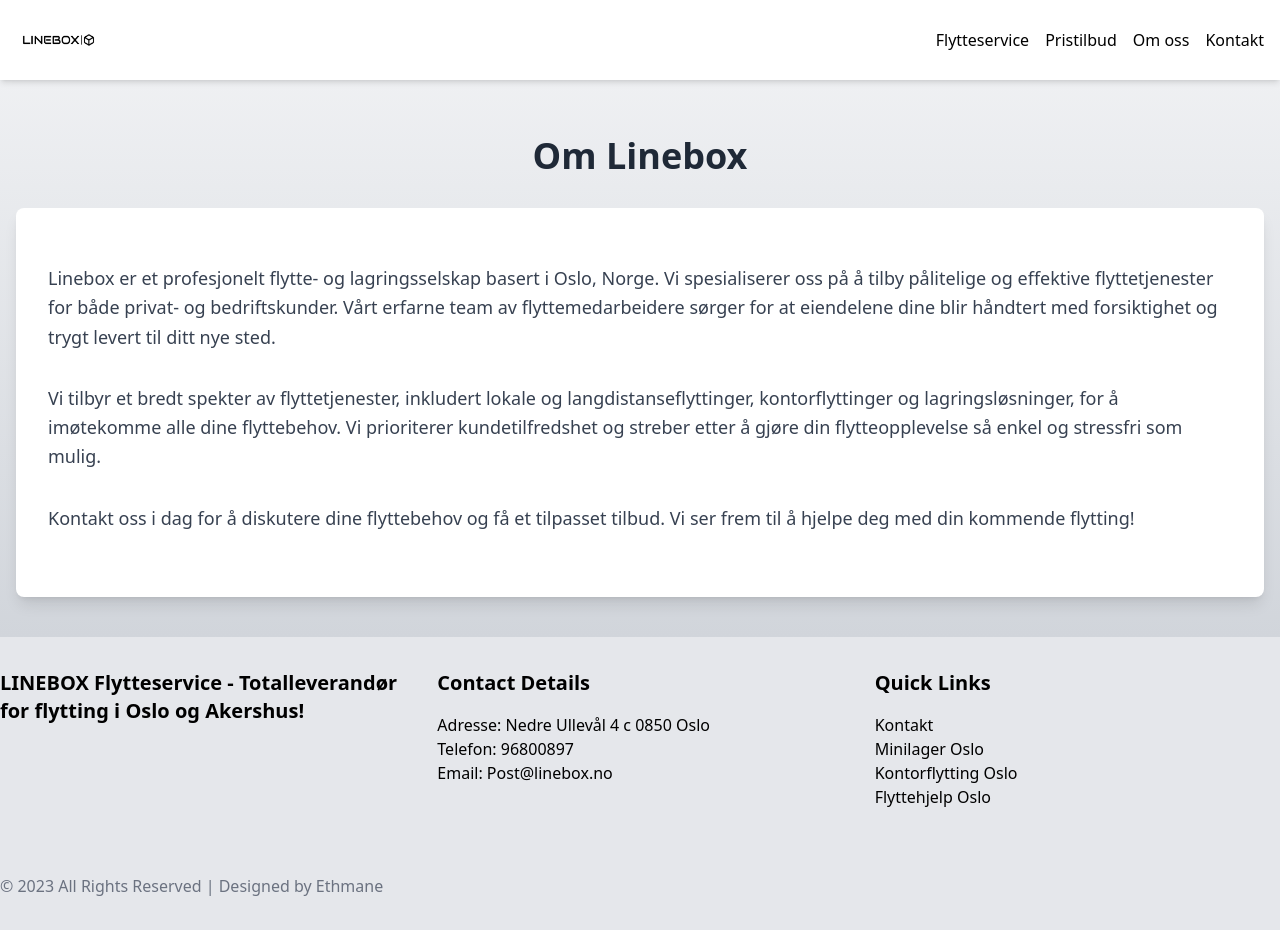
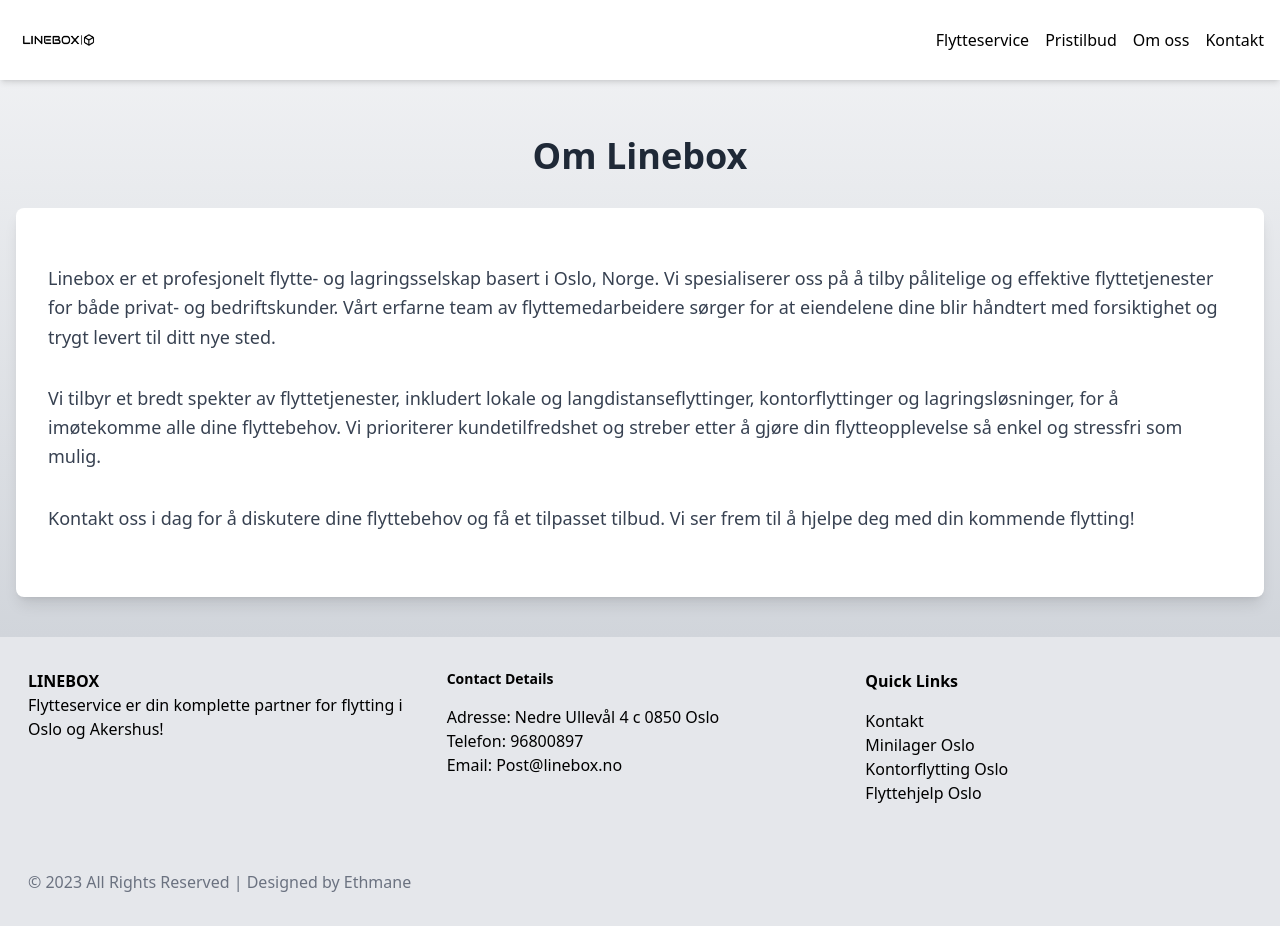
Before and after one commit to Ousman37/lineboxmover, a React (Create React App) app: page /about in a window 1280 px wide. Built offline with nearby package versions, Linux system fonts and the light colour scheme.

Commit message:
Fix formatting issues in Footer and Main components

```diff
--- a/src/components/Footer.jsx
+++ b/src/components/Footer.jsx
@@ -2,23 +2,27 @@
 
 const Footer = () => {
   return (
-    <footer className='bg-gray-200 py-8 mt-auto'>
+    <footer className='bg-gray-200 py-8 mt-auto px-7'>
       <div className='container mx-auto'>
         <div className='grid grid-cols-1 md:grid-cols-3 gap-8'>
           <div>
-            <h6 className='text-xl font-bold mb-4'>
-              LINEBOX Flytteservice - Totalleverandør for flytting i Oslo og
+            <a href='/' className='text-md font-bold'>
+              LINEBOX
+            </a>
+
+            <h6 className='text-md  mb-2'>
+              Flytteservice er din komplette partner for flytting i Oslo og
               Akershus!
             </h6>
           </div>
           <div>
-            <h6 className='text-xl font-bold mb-4'>Contact Details</h6>
+            <h6 className='text-sm font-bold mb-4'>Contact Details</h6>
             <p>Adresse: Nedre Ullevål 4 c 0850 Oslo</p>
             <p>Telefon: 96800897</p>
             <p>Email: Post@linebox.no</p>
           </div>
           <div>
-            <h6 className='text-xl font-bold mb-4'>Quick Links</h6>
+            <h6 className='text-md font-bold mb-4'>Quick Links</h6>
             <ul className='footer-links'>
               <li>
                 <a href='/'>Kontakt</a>
--- a/src/pages/Main.jsx
+++ b/src/pages/Main.jsx
@@ -100,7 +100,7 @@
           <h2 className='text-center text-2xl font-bold py-4'>
             Oppdag våre tjenester
           </h2>
-          <p className='text-gray-700 text-center'>
+          <p className='text-gray-600 px-4'>
             Med vår omfattende erfaring og løsningsorienterte tilnærming til
             logistikk, tilbyr vi et bredt spekter av fleksible flyttetjenester
             til de mest konkurransedyktige prisene i bransjen. Vi prioriterer
@@ -111,8 +111,8 @@
         </section>
 
         <section className='custom-section-services custom-inner-section py-8 md:py-16 lg:py-24 bg-white'>
-          <div className='container mx-auto'>
-            <div className='flex flex-wrap -mx-4 justify-center'>
+          <div className='container mx-auto px-4'>
+            <div className='flex flex-wrap justify-center -mx-4'>
               <div className='w-full md:w-1/3 px-4 mb-5'>
                 <div className='card-img h-full relative'>
                   <img
```
